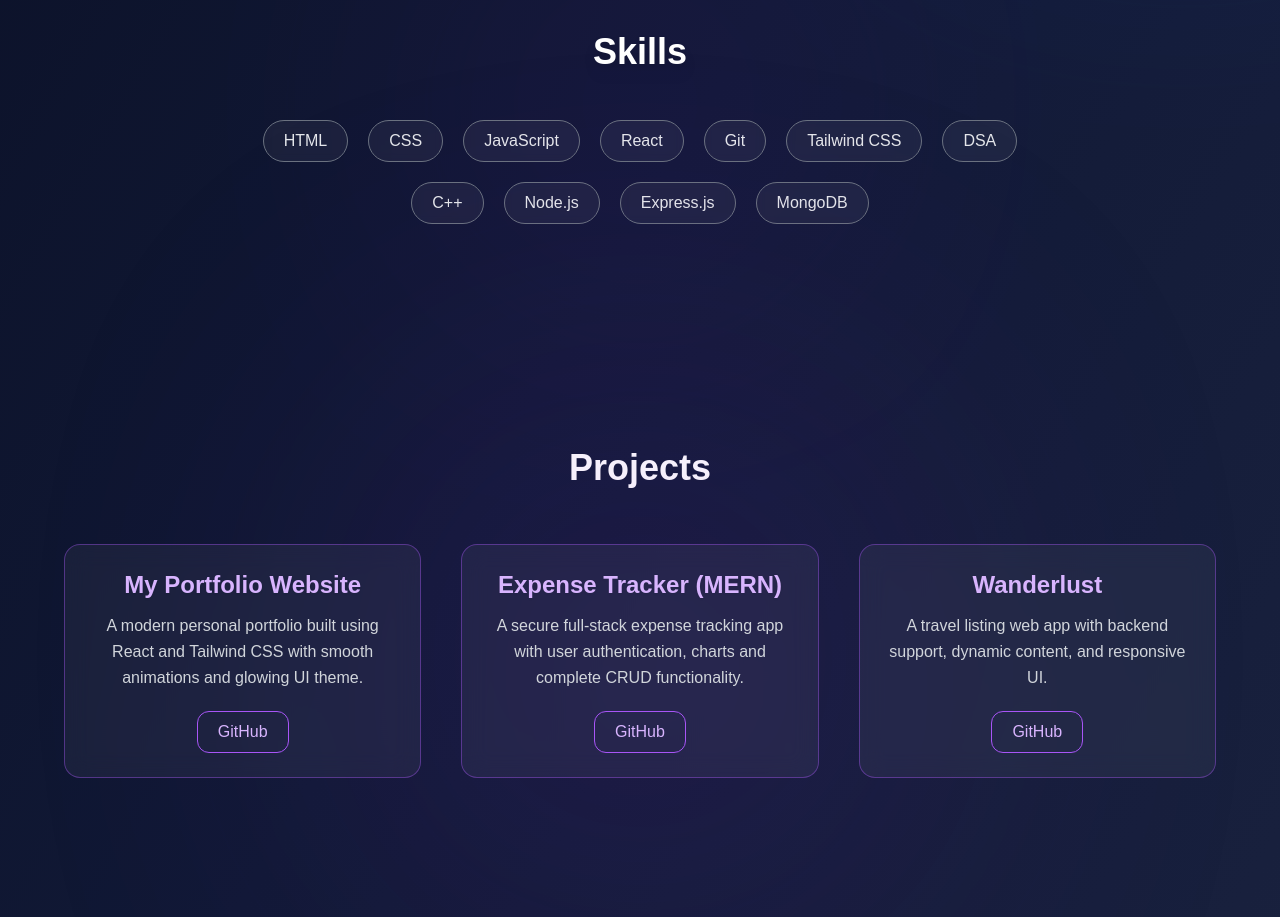
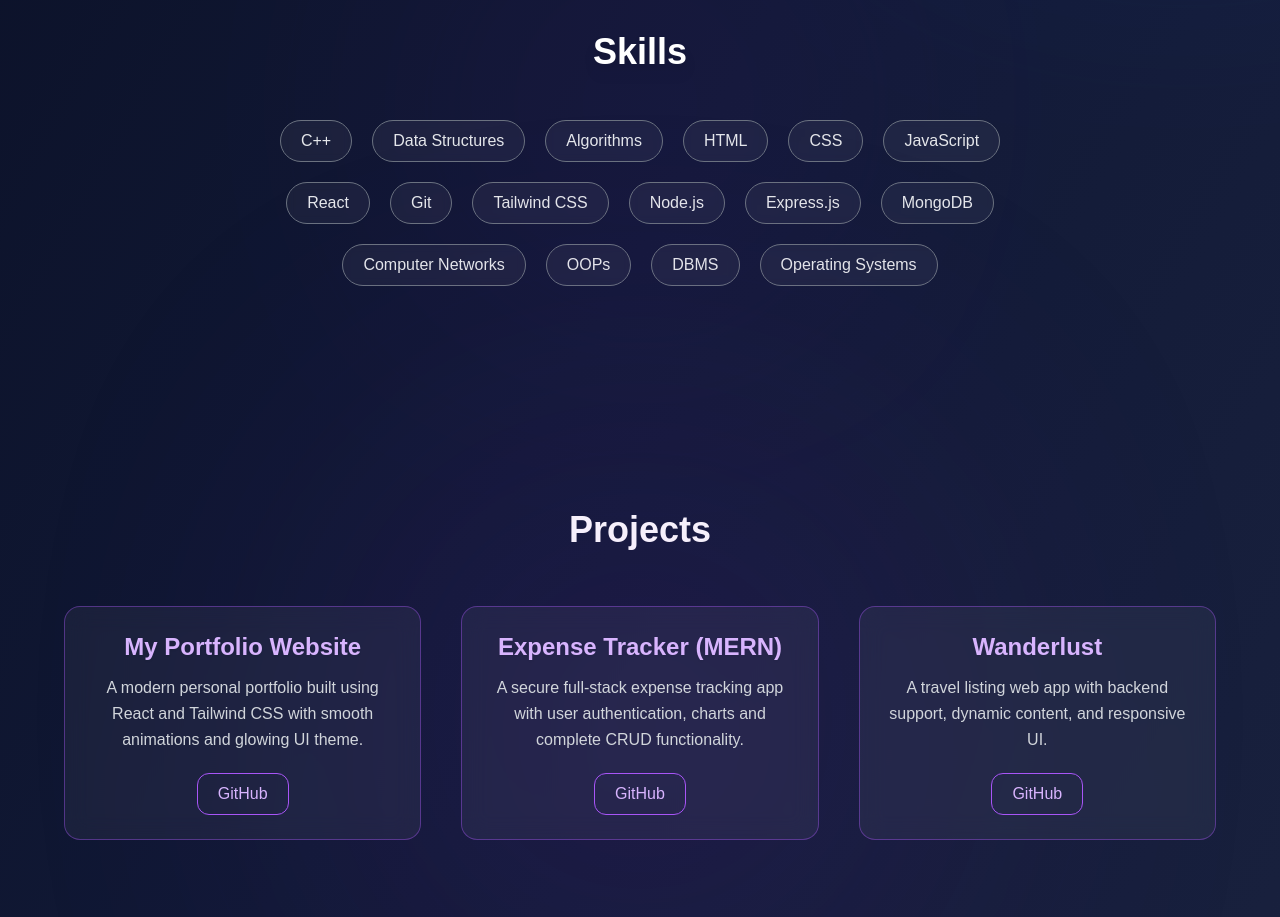
Before and after one commit to keshavskn123/Portfolio, a React (Vite) app: page / in a window 1280 px wide. Shown: the part 880-1797 px from the top of the page. Built offline with nearby package versions, Linux system fonts and the light colour scheme.

Commit message:
Commit files

```diff
--- a/src/components/Skills.jsx
+++ b/src/components/Skills.jsx
@@ -2,9 +2,12 @@ import { motion } from "framer-motion";
 
 export default function Skills() {
   const skills = [
+    "C++", "Data Structures", "Algorithms",
     "HTML", "CSS", "JavaScript", "React",
-    "Git", "Tailwind CSS", "DSA", "C++",
-    "Node.js", "Express.js", "MongoDB"
+    "Git", "Tailwind CSS",
+    "Node.js", "Express.js", "MongoDB",
+    "Computer Networks",
+    "OOPs", "DBMS", "Operating Systems",
   ];
 
   return (
```
